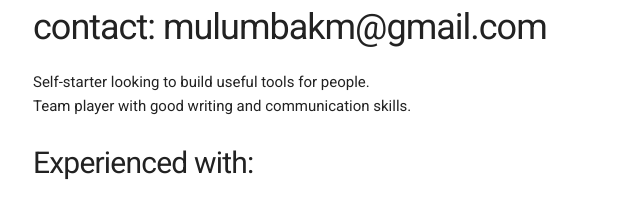
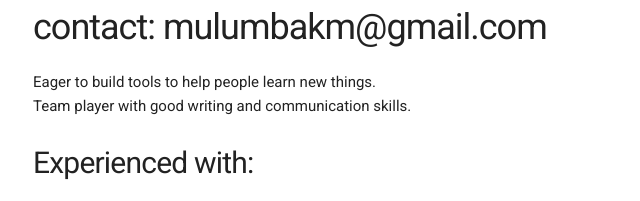
Before and after one commit to Fonzki/fonzki.github.io, a plain HTML site: page index.html in a window 1280 px wide. Shown: the part 341-542 px from the top of the page, 127-767 px from the left. Drawn offline with Linux system fonts and the light colour scheme.

Commit message:
update index

```diff
--- a/index.html
+++ b/index.html
@@ -16,7 +16,7 @@
                 <h2>Michael Mulumba</h2>
                 <h3>contact: mulumbakm@gmail.com</h3>
                 <p>
-                    Self-starter looking to build useful tools for people.<br>
+                    Eager to build tools to help people learn new things.<br>
                     Team player with good writing and communication skills.<br>
                 </p>
                 <h4>Experienced with:</h4>
```
